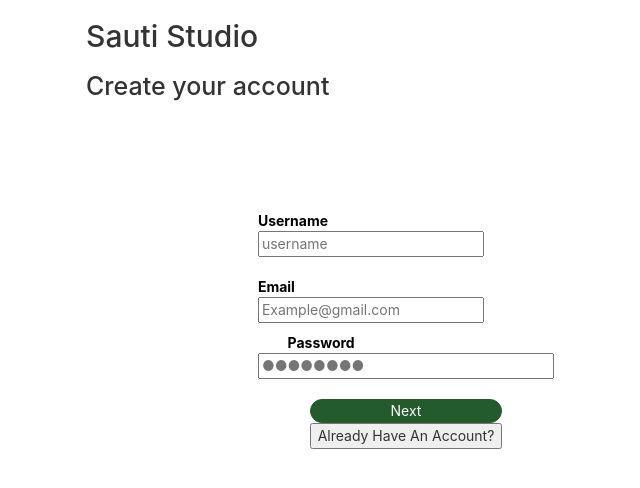
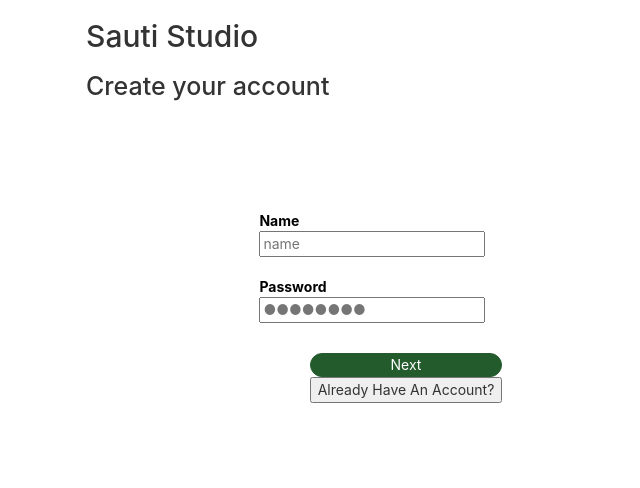
Before and after one commit to build-week-sauti/Front-End, a React (Create React App) app in the folder sauti-studio/: page /register in a window 1280 px wide. Shown: the top 488 px of the page, without its empty margins (234-874 px from the left). Built offline with nearby package versions, Linux system fonts and the light colour scheme.

Commit message:
backend points: register 500 error, login 401 error

```diff
--- a/sauti-studio/src/App.js
+++ b/sauti-studio/src/App.js
@@ -1,5 +1,5 @@
 
-import React, { useState } from "react";
+import React from "react";
 import { Route } from "react-router-dom";
 import "./App.css";
 import PrivateRoute from "./utils/PrivateRoute";
--- a/sauti-studio/src/actions/index.js
+++ b/sauti-studio/src/actions/index.js
@@ -1,5 +1,4 @@
 import axios from "axios";
-import { axiosWithAuth } from "../utils/axiosWithAuth";
 
 // Action types.
 export const LOGIN_START = "LOGIN_START";
@@ -44,10 +43,10 @@ export const loginFail = error => ({
 });
 
 function axiosLogin() {
-  const clientId = "cameron";
-  const clientSecret = "hauer";
+  const clientId = "Sauti";
+  const clientSecret = "Sauti";
   return axios.create({
-    baseURL: "https://auth-friends-backend.herokuapp.com/api/login",
+    baseURL: "https://sauti-studios-bw.herokuapp.com/api/auth/login",
     headers: {
       Authorization: `Basic ${btoa(`${clientId}:${clientSecret}`)}`,
       "Content-Type": "application/json"
@@ -60,14 +59,14 @@ export const login = user => {
     axiosLogin()
       .post(
         "/",
-        `grant_type=password&username=${user.username}&password=${user.password}`
+        `grant_type=password&name=${user.name}&password=${user.password}`
       )
       .then(response => {
         dispatch(loginSuccess(response.data));
         console.log("LOGIN SUCCESS", response.data);
         localStorage.setItem("token", response.data.access_token);
         localStorage.setItem("token_type", response.data.token_type);
-        localStorage.setItem("username", user.username);
+        localStorage.setItem("username", user.name);
       })
       .catch(error => {
         dispatch(loginFail(error.response));
@@ -100,7 +99,7 @@ export const signUp = user => {
   return dispatch => {
     dispatch(createUserStart());
     axios
-      .post("https://auth-friends-backend.herokuapp.com/api/friends", user)
+      .post("https://sauti-studios-bw.herokuapp.com/api/auth/register", user)
       .then(response => {
         console.log("SIUGNUP SUCCESS", response);
         dispatch(createUserSuccess(response.data));
--- a/sauti-studio/src/componentReactTwo/dashboard.js
+++ b/sauti-studio/src/componentReactTwo/dashboard.js
@@ -1,9 +1,13 @@
 import React from "react";
+
 
 function Dashboard () {
     return (
         <div>
-            <h1>Dashboard Form</h1>
+            <header>
+                <h1>Dashboard</h1>
+            </header>
+            <button><span>CREATE A NEW WORKFLOW</span></button>
         </div>
     )
 }
--- a/sauti-studio/src/componentReactTwo/loginForm.js
+++ b/sauti-studio/src/componentReactTwo/loginForm.js
@@ -3,7 +3,7 @@ import axios from "axios";
 
 const LoginForm = (props) => {
   const [login, setLogin] = useState({
-    username: "",
+    name: "",
     password: ""
   });
 
@@ -18,7 +18,7 @@ const LoginForm = (props) => {
     console.log("login: ", login);
     event.preventDefault();
     axios
-      .post("https://auth-friends-backend.herokuapp.com/api/login", login)
+      .post("https://sauti-studios-bw.herokuapp.com/api/auth/login", login)
       .then(res => {
         console.log(res);
         localStorage.setItem("token", res.data.payload);
@@ -39,14 +39,14 @@ const LoginForm = (props) => {
       <h1>Log in to Sauti Studio</h1>
 
       <form onSubmit={e => handleSubmit(e)}>
-        <label htmlFor="username">
-            Username:
+        <label htmlFor="name">
+            Name:
         <input
           type="text"
-          name="username"
-          value={login.username}
-          id="username"
-          placeholder="Enter username"
+          name="name"
+          value={login.name}
+          id="name"
+          placeholder="Enter name"
           onChange={handleChange}
           required
         />
--- a/sauti-studio/src/componentReactTwo/registerForm.js
+++ b/sauti-studio/src/componentReactTwo/registerForm.js
@@ -1,8 +1,7 @@
-import React, { useState, useEffect } from "react";
+import React, { useState } from "react";
 import { withFormik, Form, Field } from "formik";
 import * as Yup from "yup";
 import styled from "styled-components";
-import { Link } from "react-router-dom";
 import { connect } from "react-redux";
 import { signUp } from "../actions/index";
 import axios from "axios";
@@ -56,8 +55,7 @@ const StyledButton = styled.button`
 const NewUser = props => {
   const [user, setUser] = useState([]);
   const [userInfo, setUserInfo] = useState({
-    username: "",
-    primaryemail: "",
+    name: "",
     password: ""
   });
   const handleChange = e => {
@@ -70,7 +68,7 @@ const NewUser = props => {
     console.log("Register:", NewUser);
     e.preventDefault();
     axios
-      .post("https://auth-friends-backend.herokuapp.com/api/friends", NewUser)
+      .post("https://sauti-studios-bw.herokuapp.com/api/auth/register", NewUser)
       .then(res => {
         console.log(res);
         localStorage.setItem("token", res.data.payload);
@@ -97,36 +95,27 @@ const NewUser = props => {
           <StyledForm>
             <StyledDiv>
               <FormDiv>
-                <StyledEntry>Username</StyledEntry>
+                <StyledEntry>Name</StyledEntry>
                 <Field
                   type="text"
-                  name="username"
-                  placeholder="username"
+                  name="name"
+                  placeholder="name"
                   onChange={handleChange}
-                  value={userInfo.username}
+                  value={userInfo.name}
                   required
                 />
               </FormDiv>
               <FormDiv>
-                <StyledEntry>Email</StyledEntry>
+                <StyledEntry>Password</StyledEntry>
                 <Field
-                  type="email"
-                  name="primaryemail"
-                  placeholder="Example@gmail.com"
+                  type="password"
+                  name="password"
+                  placeholder="●●●●●●●●"
                   onChange={handleChange}
-                  value={userInfo.primaryemail}
+                  value={userInfo.password}
                   required
                 />
               </FormDiv>
-              <StyledEntry>Password</StyledEntry>
-              <Field
-                type="password"
-                name="password"
-                placeholder="●●●●●●●●"
-                onChange={handleChange}
-                value={userInfo.password}
-                required
-              />
             </StyledDiv>
             <StyledButton type="submit">Next</StyledButton>
             <button onClick={handleLogin}>Already Have An Account?</button>
@@ -138,20 +127,16 @@ const NewUser = props => {
 };
 
 const FormikNewUser = withFormik({
-  mapPropsToValues({ username, primaryemail, password }) {
+  mapPropsToValues({ name, password }) {
     return {
-      username: username || "",
-      primaryemail: primaryemail || "",
+      name: name || "",
       password: password || ""
     };
   },
 
   validationSchema: Yup.object().shape({
-    username: Yup.string()
+    name: Yup.string()
       .min(3, "Name must have more than 3 characters.")
-      .required("Required field."),
-    primaryemail: Yup.string()
-      .email("Email not valid.")
       .required("Required field."),
     password: Yup.string()
       .min(3, "Password must have at least 3 characters.")
--- a/sauti-studio/src/components/login/login.js
+++ b/sauti-studio/src/components/login/login.js
@@ -1,4 +1,4 @@
-/*import React from "react";
+import React from "react";
 import loginImg from "../../login.svg";
 
 export class Login extends React.Component {
@@ -38,4 +38,4 @@ export class Login extends React.Component {
   }
 }
 
-export default Login;*/
+export default Login;
--- a/sauti-studio/src/components/login/register.js
+++ b/sauti-studio/src/components/login/register.js
@@ -1,4 +1,4 @@
-/*import React from "react";
+import React from "react";
 import loginImg from "../../login.svg";
 
 export class Register extends React.Component {
@@ -44,4 +44,3 @@ export class Register extends React.Component {
 }
 
 export default Register;
-*/
--- a/sauti-studio/src/index.js
+++ b/sauti-studio/src/index.js
@@ -7,7 +7,7 @@ import * as serviceWorker from './serviceWorker';
 import reducer from './utils/reducer';
 
 // Redux
-import {createStore, applyMiddleware, combineReducers } from 'redux';
+import {createStore, applyMiddleware } from 'redux';
 import {Provider} from 'react-redux';
 import thunk from 'redux-thunk';
 import logger from 'redux-logger';
--- a/sauti-studio/src/utils/reducer/index.js
+++ b/sauti-studio/src/utils/reducer/index.js
@@ -21,9 +21,8 @@ import {
 } from "../../actions";
 
 const initialState = {
-  username: "",
-  password: "",
-  primaryemail: "",
+  name: "",
+  password: ""
  /* flows: [],
   isFetching: false,
   error: null,
@@ -36,9 +35,8 @@ const reducer = (state = initialState, action) => {
     case CREATE_USER_START: {
         return {
             ...state,
-            username: action.payload,
-            password: action.payload,
-            primaryemail: action.payload
+            name: action.payload,
+            password: action.payload
         };
     }
     case CREATE_USER_SUCCESS: {
@@ -55,7 +53,7 @@ const reducer = (state = initialState, action) => {
     case LOGIN_START: {
       return {
         ...state,
-        username: action.payload,
+        name: action.payload,
         password: action.payload
       };
     }
```
